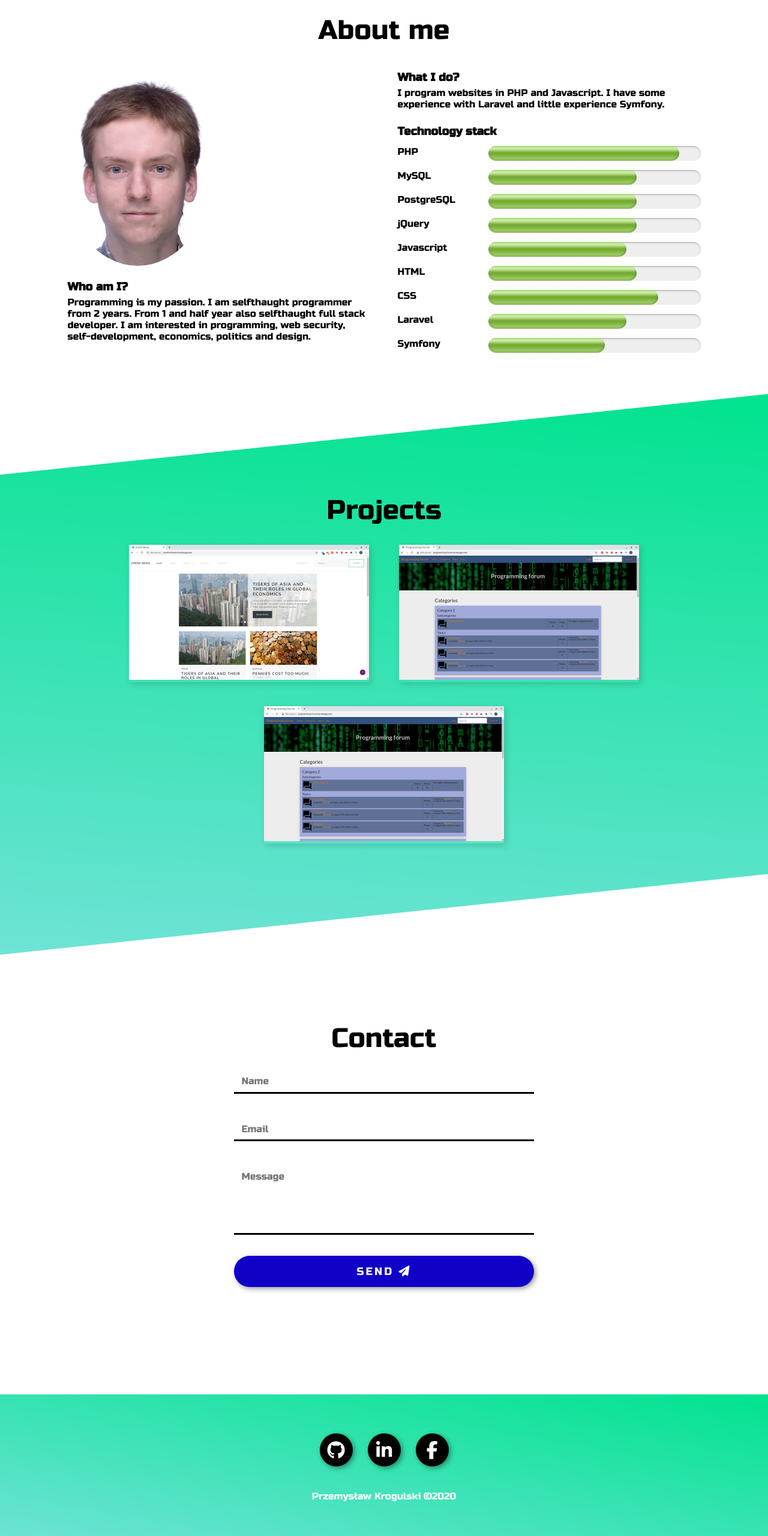
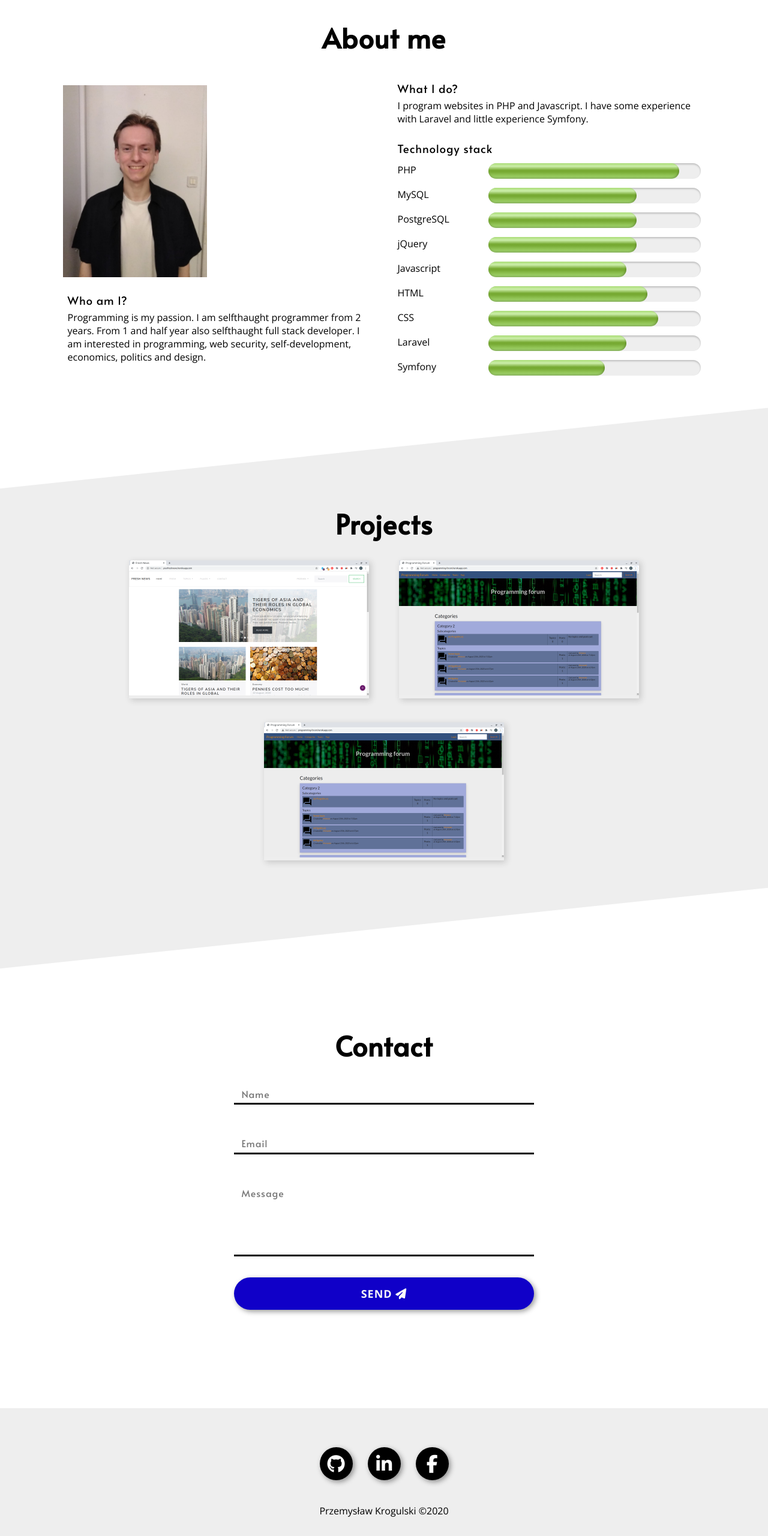
Before and after one commit to Przemar5/przemekkrogulski.github.io, a website: page index.html in a window 1280 px wide. Shown: the part 880-3440 px from the top of the page at 60% size. Drawn offline with nearby package versions, Linux system fonts and the light colour scheme.

Commit message:
repair colors and fonts

```diff
--- a/index.html
+++ b/index.html
@@ -69,6 +69,7 @@
 		<!-- Header -->
 		<header id="home">
 			<canvas id="canvas"></canvas>
+			<img loading="lazy">
 		</header>
 
 		<main>
@@ -81,7 +82,7 @@
 
 					<div class="about__content">
 						<div class="about__left">
-							<img src="images/me.jpg" class="about__photo animation--fade-in"/>
+							<img src="images/my-photo.jpg" class="about__photo animation--fade-in" loading="lazy" alt="Me">
 
 							<article class="about__article animation--fade-in">
 								<h3 class="about__article-header">
@@ -139,7 +140,7 @@
 
 									<li class="about__skill animation--fade-in">
 										<p class="about__skill-name">HTML</p>
-										<meter min="0" max="100" value="70" class="about__skill-meter"></meter>
+										<meter min="0" max="100" value="75" class="about__skill-meter"></meter>
 									</li>
 
 									<li class="about__skill animation--fade-in">
--- a/sass/main.scss
+++ b/sass/main.scss
@@ -3,15 +3,19 @@
 @import url('https://fonts.googleapis.com/css2?family=Open+Sans:ital,wght@0,300;0,400;0,600;0,700;0,800;1,300;1,400;1,600;1,700;1,800&family=Roboto:ital,wght@0,100;0,300;0,400;0,500;0,700;0,900;1,100;1,300;1,400;1,500;1,700;1,900&display=swap');
 
 @import url('https://fonts.googleapis.com/css2?family=Alata&family=Russo+One&display=swap');
-@import url('https://fonts.googleapis.com/css2?family=Open+Sans:ital,wght@0,300;0,400;0,600;0,700;0,800;1,300;1,400;1,600;1,700;1,800&family=Russo+One&display=swap');
+//@import url('https://fonts.googleapis.com/css2?family=Open+Sans:ital,wght@0,300;0,400;0,600;0,700;0,800;1,300;1,400;1,600;1,700;1,800&family=Russo+One&display=swap');
+
+@import url('https://fonts.googleapis.com/css2?family=Josefin+Sans:wght@100;300;400;500;700&display=swap');
 
 // Variables
 
 $navbar-height: 5rem;
 $font-size: 1.6rem;
 
+$font-primary: 'Alata';
+$font-secondary: 'Open Sans';
 $font-primary: 'Open Sans';
-$font-secondary: 'Russo One';
+$font-secondary: 'Alata';
 
 
 $box-shadow-md: 3px 3px 8px 0 rgba(0, 0, 0, .4);
@@ -54,9 +58,8 @@ html {
 }
 
 body {
-	font-family: $font-secondary, $font-primary, $font-secondary, sans-serif;
+	font-family: $font-primary, sans-serif;
 	font-size: 1.6rem;
-	font-weight: 200;
 }
 
 h1,
@@ -64,13 +67,11 @@ h2,
 h3,
 h4,
 h5,
-h6 {
+h6,
+label {
 	font-family: $font-secondary;
-}
-
-input,
-textarea {
-	font-family: $font-secondary;
+	font-weight: 500;
+	letter-spacing: 1px;
 }
 
 // Inputs base prefixing
@@ -84,6 +85,7 @@ textarea {
 		outline: black solid 2px;
 	}
 }
+
 
 // Utils
 
@@ -136,10 +138,10 @@ textarea {
 	padding: 1.5rem 2.75rem;
 	border: none;
 	text-transform: uppercase;
-	letter-spacing: 3px;
+	letter-spacing: 1px;
 	font-family: inherit;
 	font-size: 1.8rem;
-	font-wieght: 700;
+	font-weight: 700;
 	cursor: pointer;
 	box-shadow: $box-shadow-md;
 
@@ -180,7 +182,7 @@ textarea {
 		justify-content: center;
 		font-family: $font-secondary;
 		font-size: 4.5rem;
-		font-weight: 100;
+		font-weight: 700;
 		margin: {
 			bottom: 1rem;
 		}
@@ -493,7 +495,6 @@ textarea {
 		max-width: 100%;
 		height: auto;
 		max-height: 32rem;
-		border-radius: 50%;
 		margin: auto;
 	}
 
@@ -517,7 +518,7 @@ textarea {
 
 		&-meter {
 		    width: 70%;
-		    height: 2.5rem;
+		    height: 2.6rem;
 		    -webkit-appearance: meter;
 		    appearance: meter;
 		    -moz-appearance: none;
@@ -529,7 +530,7 @@ textarea {
 
 			&::-webkit-meter-bar {
 			    background: none;
-			    height: 2.5rem;
+			    height: 2.6rem;
 			    border: none;
 			}
 
@@ -686,7 +687,6 @@ textarea {
 
 	&__header {
 		font-size: 3rem;
-		font-weight: 300;
 		margin: {
 			top: 1rem;
 			bottom: 1rem;
@@ -768,7 +768,7 @@ textarea {
 	&__textarea {
 		display: block;
 		width: 100%;
-		font-family: $font-secondary;
+		font-family: inherit;
 		font-size: inherit;
 		padding: .75rem 1.25rem;
 		border: {
@@ -834,13 +834,11 @@ textarea {
 .footer {
 	display: block;
 	width: 100%;
-	background-color: #262626;
+	background-color: $color-light;
 	display: flex;
 	padding: 6.5rem 2rem;
 	justify-content: center;
 	align-items: center;
-	background-color: $color-secondary;
-	background: linear-gradient(10deg, $color-primary-light, $color-secondary);
 
 	.wrapper {
 		flex-direction: column;
@@ -860,7 +858,6 @@ textarea {
 		padding: 2rem;
 		margin: 0 1.25rem;
 		background-color: black;
-		color: #fafafa;
 		font-size: 3rem;
 		width: 5.5rem;
 		height: 5.5rem;
@@ -899,6 +896,5 @@ textarea {
 
 	&__footprint {
 		display: flex;
-		color: #fafafa;
 	}
 }
```
Also changed, not shown: css/style.css, images/my-photo.jpg (added), 1 other file.
